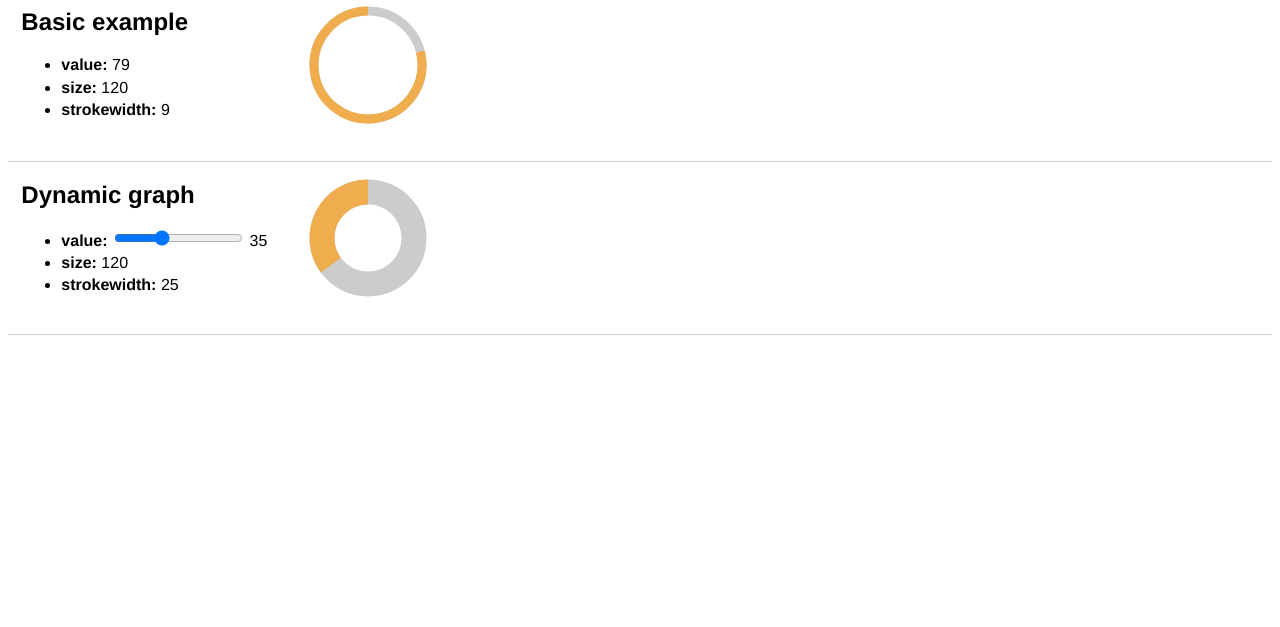
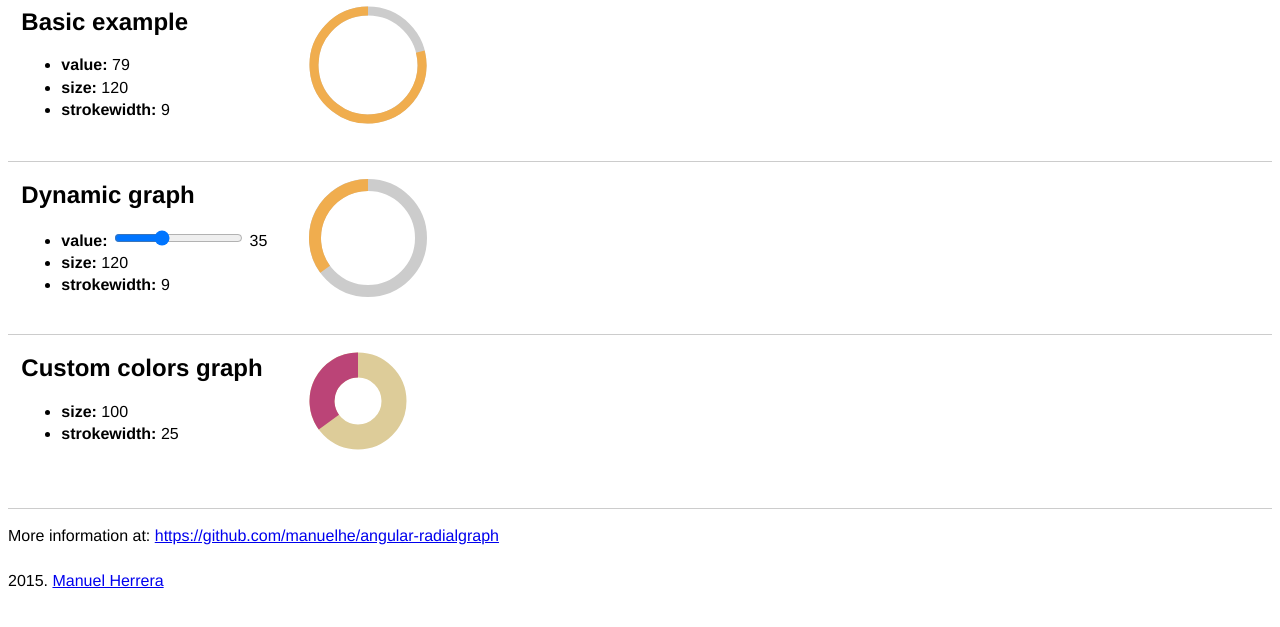
Before and after one commit to manuelhe/angular-radialgraph, a website: page sample/index.html in a window 1280 px wide. Shown: the part 83-710 px from the top of the page. Drawn offline with nearby package versions, Linux system fonts and the light colour scheme.

Commit message:
Minor changes in example files and bower.json

```diff
--- a/gulpfile.js
+++ b/gulpfile.js
@@ -102,7 +102,7 @@ gulp.task('test-dist-minified', function (done) {
 
 gulp.task('styles', function () {
   return gulp.src('src/**/*.css')
-    .pipe(concat('styles.css'))
+    .pipe(concat('angular-radialgraph.css'))
     .pipe(gulp.dest('./dist/'));
 });
 
--- a/sample/index.html
+++ b/sample/index.html
@@ -34,6 +34,17 @@
         padding-right: 0.83333rem;
         width: 300px;
       }
+
+      .custom-graph .fs-radial-graph circle {
+        stroke: #dc9;
+      }
+      .custom-graph .fs-radial-graph path {
+        stroke: #b47;
+      }
+      .custom-graph .fs-radial-graph path.complete {
+        stroke: #008;
+      }
+
     </style>
   </head>
 
@@ -65,15 +76,38 @@
                                              ng-model="graphValue"
                                              ng-init="graphValue=35"> {{ graphValue }} </li>
           <li><strong>size:</strong> 120</li>
-          <li><strong>strokewidth:</strong> 25</li>
+          <li><strong>strokewidth:</strong> 9</li>
         </ul>
       </div>
       <div fs-radial-graph
            data-value="graphValue"
            data-size="120"
+           data-strokewidth="12">
+      </div>
+    </div>
+
+    <div class="row">
+      <div class="description">
+        <h2>Custom colors graph</h2>
+        <ul>
+          <li><strong>size:</strong> 100</li>
+          <li><strong>strokewidth:</strong> 25</li>
+        </ul>
+      </div>
+      <div class="custom-graph"
+           fs-radial-graph
+           data-value="graphValue"
+           data-size="100"
            data-strokewidth="25">
       </div>
+
     </div>
+
+    <footer>
+      More information at: <a href="https://github.com/manuelhe/angular-radialgraph">https://github.com/manuelhe/angular-radialgraph</a>
+      <br><br>
+      2015. <a href="http://manuelhe.github.io/">Manuel Herrera</a>
+    </footer>
 
 
     <aside role="scripts">
```
Also changed, not shown: bower.json (+18 -3 lines), 1 other file.
